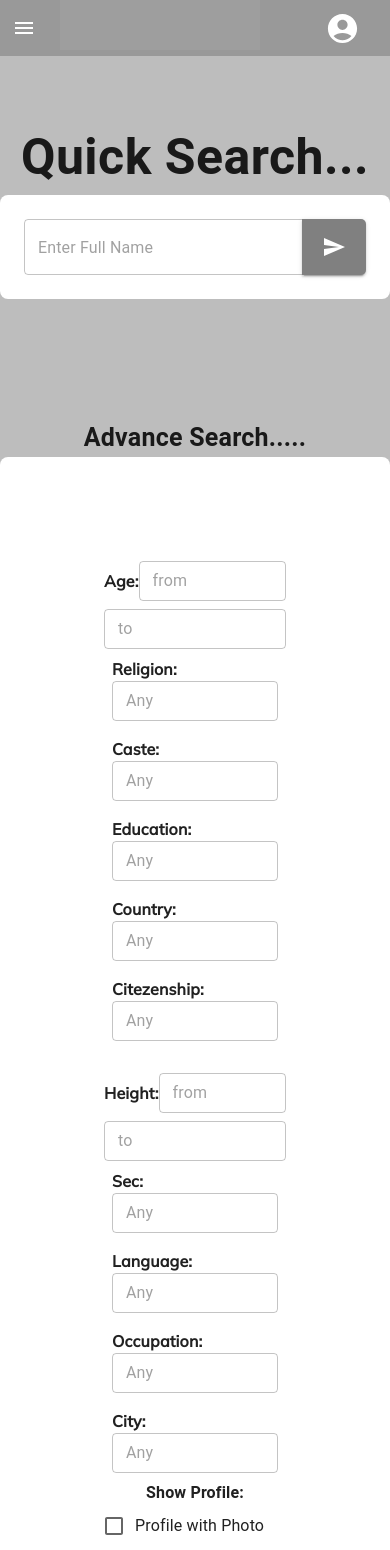
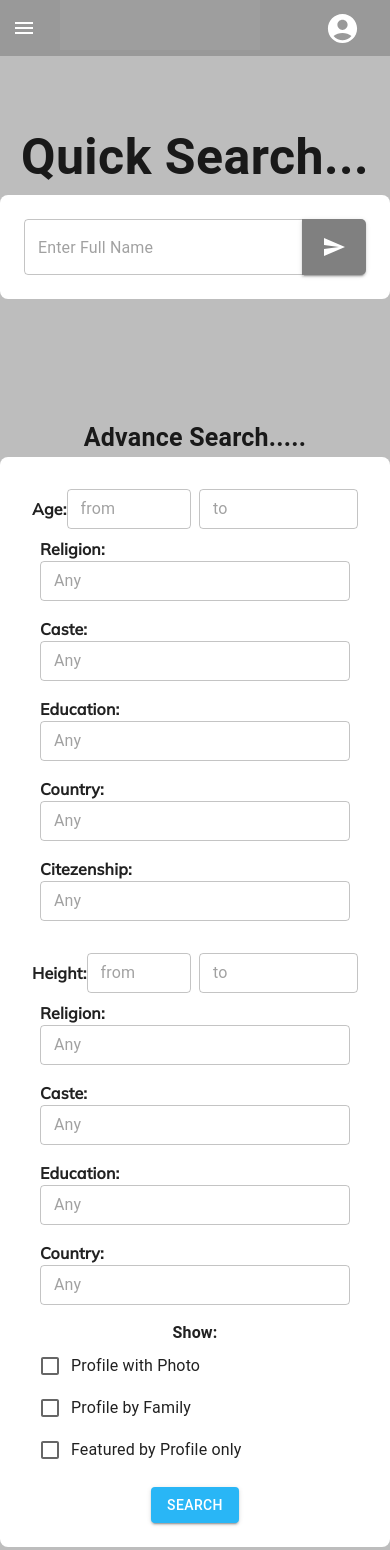
Before and after one commit to CodeCraft4/Rishta-e-Pakistan, a Next.js app: page /Pages/Search in a window 390 px wide. Shown: the top 1550 px of the page. Built offline with nearby package versions, Linux system fonts and the light colour scheme; grey boxes are pictures that could not be loaded.

Commit message:
fix: update

```diff
--- a/src/app/Pages/Search/components/AdvanceSearch/AdvanceSearch.tsx
+++ b/src/app/Pages/Search/components/AdvanceSearch/AdvanceSearch.tsx
@@ -29,18 +29,28 @@ const AdvanceSearch = () => {
           maxWidth="md"
           sx={{ bgcolor: "white", p: 3, borderRadius: "8px" }}
         >
-          <Grid container spacing={3} sx={{p:10,textAlign:"start",fontWeight:"bold"}}>
-            <Grid item md={6}>
+          <Grid
+            container
+            spacing={3}
+            sx={{ p: {md:10,sm:5,xs:1}, textAlign: "start", fontWeight: "bold" }}
+          >
+            <Grid item md={6} sm={6} xs={12}>
               <Grid container spacing={1}>
                 <Grid
                   item
                   md={6}
-                  sx={{ display: "flex", alignItems: "center",fontWeight:"bold"}}
+                  sm={6}
+                  xs={6}
+                  sx={{
+                    display: "flex",
+                    alignItems: "center",
+                    fontWeight: "bold",
+                  }}
                 >
                   Age:
                   <TextField placeholder="from" type="number" size="small" />
                 </Grid>
-                <Grid item md={6}>
+                <Grid item md={6} sm={6} xs={6}>
                   <TextField placeholder="to" type="number" size="small" />
                 </Grid>
               </Grid>
@@ -90,12 +100,83 @@ const AdvanceSearch = () => {
                 />
               </Box>
             </Grid>
-            <Grid item md={6}>
+            <Grid item md={6} sm={6} xs={12}>
               <Grid container spacing={1}>
                 <Grid
                   item
                   md={6}
-                  sx={{display:'flex',alignItems:"center",fontWeight:"bold"}}
+                  sm={6}
+                  xs={6}
+                  sx={{
+                    display: "flex",
+                    alignItems: "center",
+                    fontWeight: "bold",
+                  }}
+                >
+                  Height:
+                  <TextField placeholder="from" type="number" size="small" />
+                </Grid>
+                <Grid item md={6} sm={6} xs={6}>
+                  <TextField placeholder="to" type="number" size="small" />
+                </Grid>
+              </Grid>
+              <Box p={1}>
+                Religion:
+                <TextField
+                  placeholder="Any"
+                  fullWidth
+                  type="number"
+                  size="small"
+                />
+              </Box>
+              <Box p={1}>
+                Caste:
+                <TextField
+                  placeholder="Any"
+                  fullWidth
+                  type="number"
+                  size="small"
+                />
+              </Box>
+              <Box p={1}>
+                Education:
+                <TextField
+                  placeholder="Any"
+                  fullWidth
+                  type="number"
+                  size="small"
+                />
+              </Box>
+              <Box p={1}>
+                Country:
+                <TextField
+                  placeholder="Any"
+                  fullWidth
+                  type="number"
+                  size="small"
+                />
+              </Box>
+              <Box p={1}>
+                <FormGroup>
+                  <Typography sx={{fontWeight:"bold",textAlign:"center"}}>Show:</Typography>
+            <FormControlLabel control={<Checkbox />} label="Profile with Photo" />
+            <FormControlLabel control={<Checkbox />} label="Profile by Family" />
+            <FormControlLabel control={<Checkbox />} label="Featured by Profile only" />
+           </FormGroup>
+              </Box>
+            </Grid>
+            {/* <Grid item md={6} sm={6} xs={12}>
+              <Grid container spacing={1}>
+                <Grid
+                 item
+                 md={6}
+                 sm={6}
+                 xs={6}
+                 sx={{
+                   display: "flex",
+                   alignItems: "center",
+                   fontWeight: "bold",
+                 }}
                 >
                   Height:
                   <TextField placeholder="from" type="number" size="small" />
@@ -105,7 +186,6 @@ const AdvanceSearch = () => {
                 </Grid>
               </Grid>
               <Box p={1}>
-
                 Sec:
                 <TextField
                   placeholder="Any"
@@ -142,7 +222,9 @@ const AdvanceSearch = () => {
                 />
               </Box>
               <FormGroup>
-                <Typography sx={{textAlign:"center",fontWeight:"bold"}}>Show Profile:</Typography>
+                <Typography sx={{ textAlign: "center", fontWeight: "bold" }}>
+                  Show Profile:
+                </Typography>
                 <FormControlLabel
                   control={<Checkbox />}
                   label="Profile with Photo"
@@ -156,7 +238,7 @@ const AdvanceSearch = () => {
                   label="Featured by Profile only"
                 />
               </FormGroup>
-            </Grid>
+            </Grid> */}
           </Grid>
           <Button
             variant="contained"
--- a/src/app/components/commons/footer.tsx
+++ b/src/app/components/commons/footer.tsx
@@ -17,7 +17,7 @@ const Footer = () => {
         sx={{bgcolor:"#e0e0e0"}}
 
         >
-      <Container maxWidth="lg" sx={{mt:30}}>
+      <Container maxWidth="lg">
         <Grid container spacing={3} sx={{pt:8}}>
             <Grid item md={3} sm={6} xs={12}>
                 <Image
```
Lines whose indentation alone changed are shown as unchanged.
